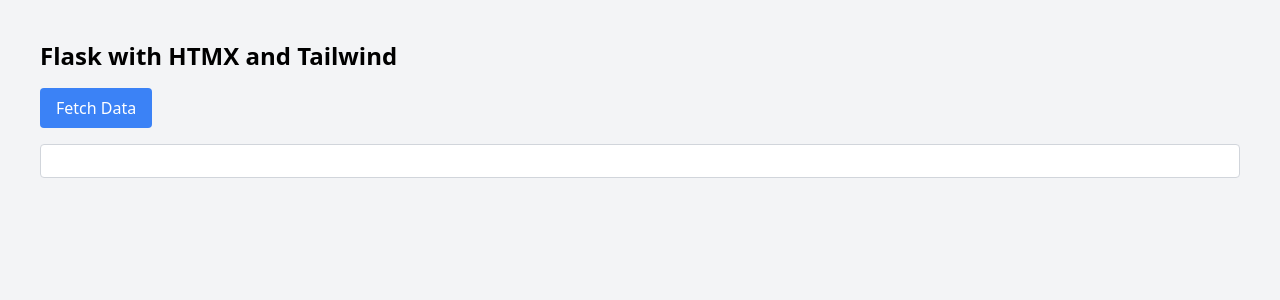
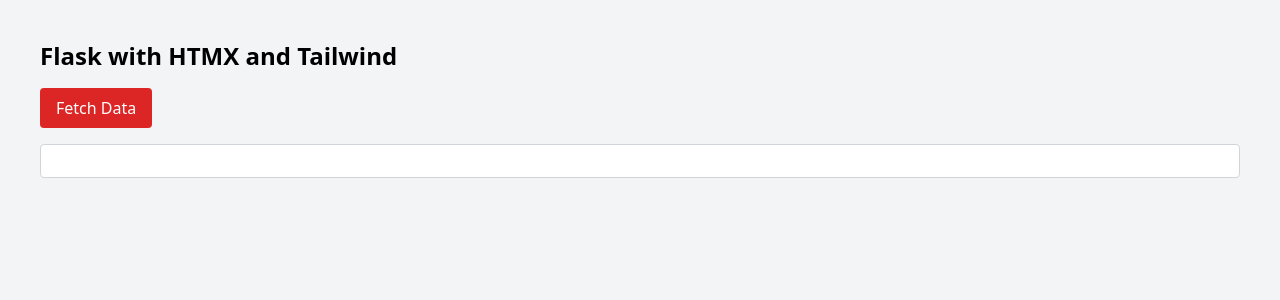
Before and after one commit to NahianBinRahman/render-flask-deployment, a Flask app: page / in a window 1280 px wide. Shown: the top 300 px of the page. Run offline with Flask 3, Linux system fonts and the light colour scheme.

Commit message:
tailwind change test

```diff
--- a/static/css/main.css
+++ b/static/css/main.css
@@ -629,6 +629,11 @@ video {
   background-color: rgb(255 255 255 / var(--tw-bg-opacity));
 }
 
+.bg-red-600 {
+  --tw-bg-opacity: 1;
+  background-color: rgb(220 38 38 / var(--tw-bg-opacity));
+}
+
 .p-10 {
   padding: 2.5rem;
 }
--- a/templates/index.html
+++ b/templates/index.html
@@ -16,7 +16,7 @@
         hx-get="/get-data"
         hx-target="#response"
         hx-swap="innerHTML"
-        class="bg-blue-500 text-white px-4 py-2 rounded"
+        class="bg-red-600 text-white px-4 py-2 rounded"
       >
         Fetch Data
       </button>
```
